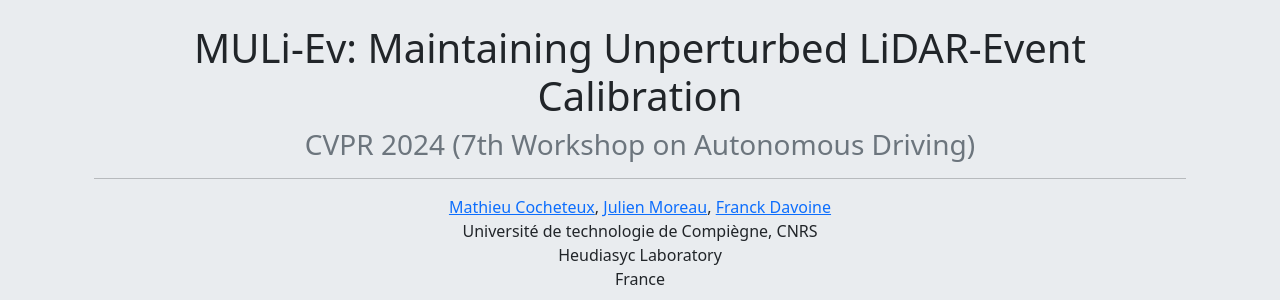
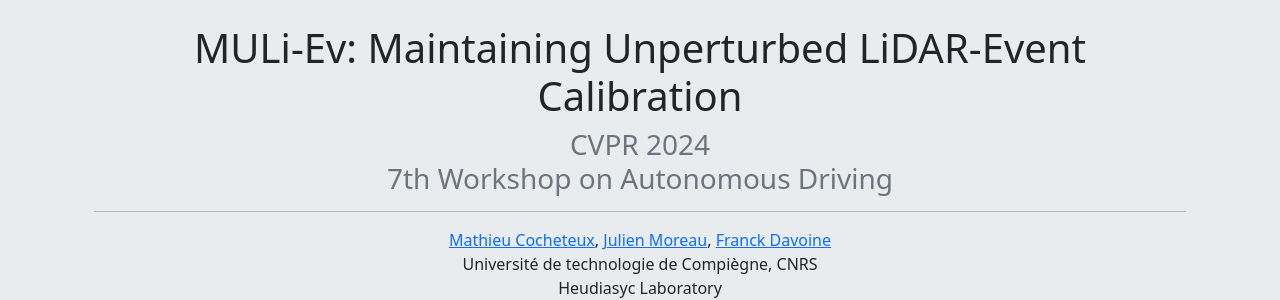
Before and after one commit to mcocheteux/MULi-Ev, a plain HTML site: page docs/index.html in a window 1280 px wide. Shown: the top 300 px of the page. Drawn offline with nearby package versions, Linux system fonts and the light colour scheme.

Commit message:
Update CVPR 2024 workshop title formatting in MULi-Ev documentation for improved readability

```diff
--- a/docs/index.html
+++ b/docs/index.html
@@ -14,7 +14,7 @@
   <section class="bg-body-secondary">
     <div class="container text-center p-4">
       <h1>MULi-Ev: Maintaining Unperturbed LiDAR-Event Calibration</h1>
-      <h3 class="text-secondary">CVPR 2024 (7th Workshop on Autonomous Driving)</h3>
+      <h3 class="text-secondary">CVPR 2024<br> 7th Workshop on Autonomous Driving</h3>
       <hr>
       <p>
         <a href="https://www.cocheteux.eu">Mathieu Cocheteux</a>,
```
